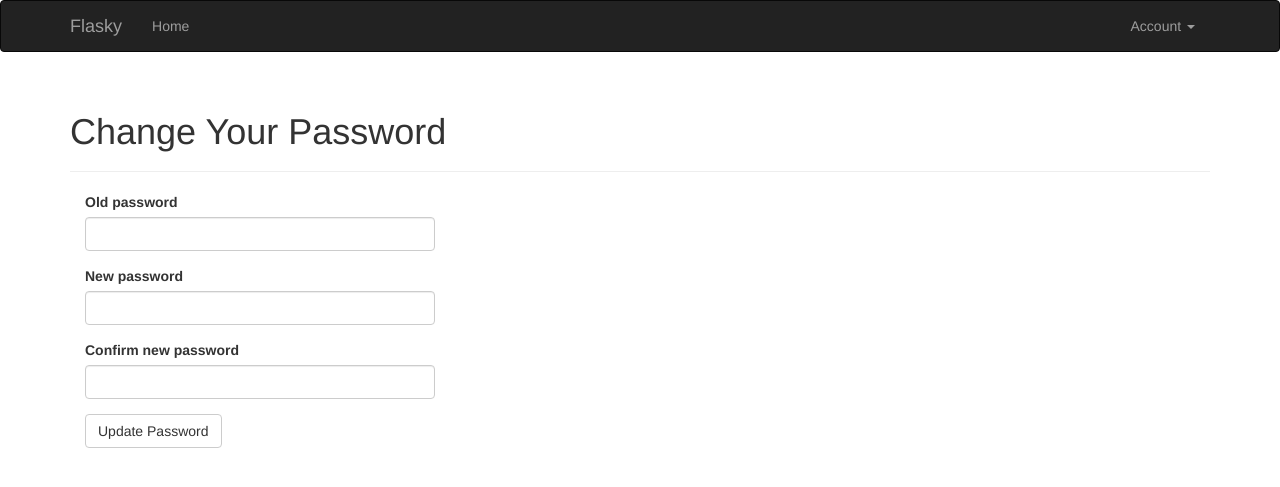
After one commit to Heaveniost/Flask_Web, a Flask app: page /auth/change-password in a window 1280 px wide. The commit adds this page. Shown: the top 487 px of the page. Run offline with Flask 2, Linux system fonts and the light colour scheme; the visitor is signed in with stand-in values (Sample User, id 1); data comes from the database, SQL or seed files in the repository; some libraries are stand-ins or nearby versions.

Commit message:
Password updates

```diff
--- a/app/auth/forms.py
+++ b/app/auth/forms.py
@@ -30,3 +30,10 @@ class RegistrationForm(FlaskForm):
 	def validate_username(self, field):
 		if User.query.filter_by(username=field.data).first():
 			raise ValidationError('Username already in use.')
+
+
+class ChangePasswordForm(FlaskForm):
+	old_password = PasswordField('Old password', validators=[Required()])
+	password = PasswordField('New password', validators=[Required(), EqualTo('password2', message='Passwprds must match')])
+	password2 = PasswordField('Confirm new password', validators=[Required()])
+	submit = SubmitField('Update Password')
--- a/app/auth/views.py
+++ b/app/auth/views.py
@@ -5,7 +5,7 @@ from . import auth
 from .. import db
 from ..models import User
 from ..email import send_email
-from .forms import LoginForm, RegistrationForm
+from .forms import LoginForm, RegistrationForm, ChangePasswordForm
 
 
 
@@ -77,3 +77,21 @@ def resend_confirmation():
 	send_email(current_user.email, 'Confirm Your Account', 'auth/email/confirm', user=current_user, token=token)
 	flash('A new confirmation email has been sent to you by email.')
 	return redirect(url_for('main.index'))
+
+
+@auth.route('/change-password', methods=['GET', 'POST'])
+@login_required
+def change_password():
+	form = ChangePasswordForm()
+	if form.validate_on_submit():
+		if current_user.verify_password(form.old_password.data):
+			if form.old_password.data != form.password.data:
+				current_user.password = form.password.data
+				db.session.add(current_user)
+				flash('Your password has been updated.')
+				return redirect(url_for('main.index'))
+			else:
+				flash('The new password is equal to the old password')
+		else:
+			flash('Invalid password.')
+	return render_template("auth/change_password.html", form=form)
--- /dev/null
+++ b/app/templates/auth/change_password.html
@@ -0,0 +1,13 @@
+{% extends "base.html" %}
+{% import "bootstrap/wtf.html" as wtf %}
+
+{% block title %}Flasky - Change Password{% endblock %}
+
+{% block page_content %}
+<div class="page-header">
+	<h1>Change Your Password</h1>
+</div>
+<div class="col-md-4">
+	{{ wtf.quick_form(form) }}
+</div>
+{% endblock %}
--- a/app/templates/base.html
+++ b/app/templates/base.html
@@ -26,7 +26,13 @@
 			</ul>
 			<ul class="nav navbar-nav navbar-right">
 				{% if current_user.is_authenticated %}
-				<li><a href="{{ url_for('auth.logout') }}">Log Out</a></li>
+				<li class="dropdown">
+					<a href="#" class="dropdown-toggle" data-toggle="dropdown">Account <b class="caret"></b></a>
+					<ul class="dropdown-menu">
+						<li><a href="{{ url_for('auth.change_password') }}">Change Password</a></li>
+						<li><a href="{{ url_for('auth.logout') }}">Log Out</a></li>
+					</ul>
+				</li>
 				{% else %}
 				<li><a href="{{ url_for('auth.login') }}">Log In</a></li>
 				{% endif %}
```
